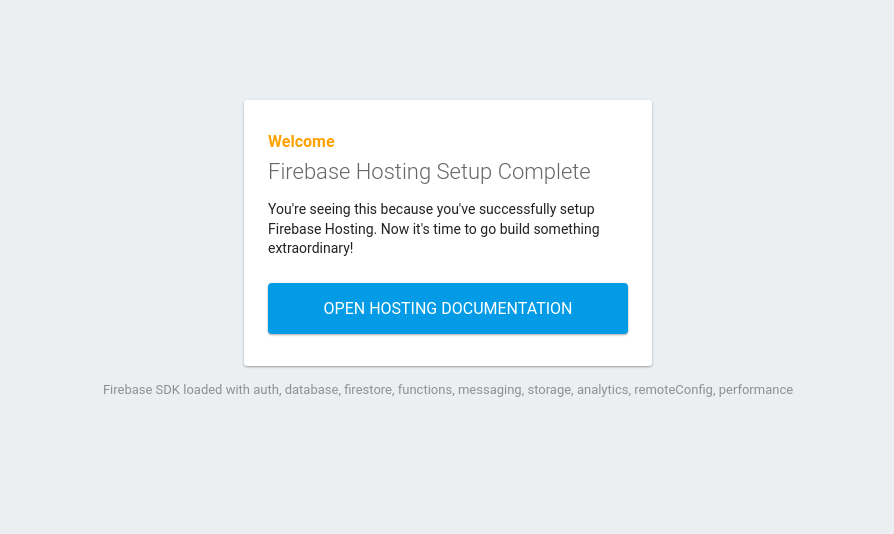
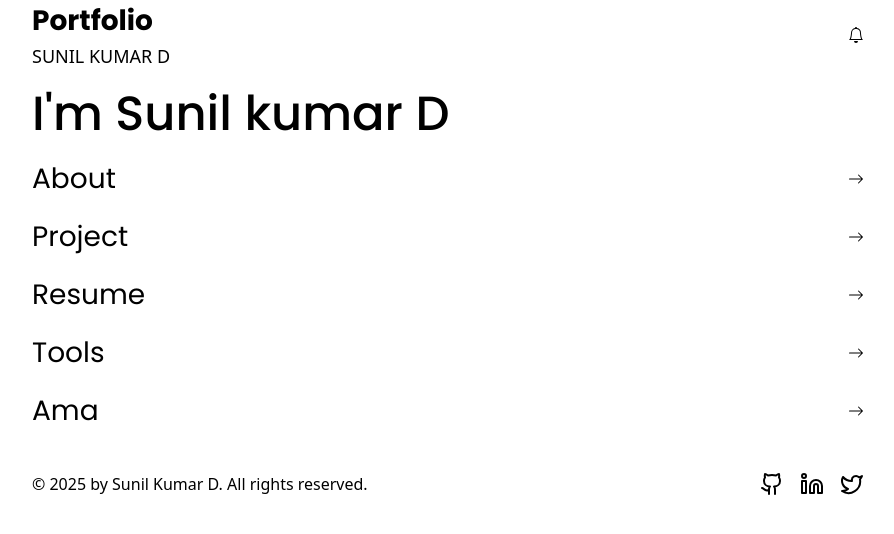
Before and after one commit to SunilKumar-1307/Portfolio, a website: page public/index.html in a window 1280 px wide. Shown: the whole page, without its empty margins (192-1086 px from the left). Drawn offline with nearby package versions, Linux system fonts and the light colour scheme; some packages are replaced by stand-ins of ours; files that its build step writes are made by us from their sources.

Commit message:
files are updated

```diff
--- a/public/index.html
+++ b/public/index.html
@@ -1,89 +1,49 @@
 <!DOCTYPE html>
-<html>
-  <head>
-    <meta charset="utf-8">
-    <meta name="viewport" content="width=device-width, initial-scale=1">
-    <title>Welcome to Firebase Hosting</title>
-
-    <!-- update the version number as needed -->
-    <script defer src="/__/firebase/12.0.0/firebase-app-compat.js"></script>
-    <!-- include only the Firebase features as you need -->
-    <script defer src="/__/firebase/12.0.0/firebase-auth-compat.js"></script>
-    <script defer src="/__/firebase/12.0.0/firebase-database-compat.js"></script>
-    <script defer src="/__/firebase/12.0.0/firebase-firestore-compat.js"></script>
-    <script defer src="/__/firebase/12.0.0/firebase-functions-compat.js"></script>
-    <script defer src="/__/firebase/12.0.0/firebase-messaging-compat.js"></script>
-    <script defer src="/__/firebase/12.0.0/firebase-storage-compat.js"></script>
-    <script defer src="/__/firebase/12.0.0/firebase-analytics-compat.js"></script>
-    <script defer src="/__/firebase/12.0.0/firebase-remote-config-compat.js"></script>
-    <script defer src="/__/firebase/12.0.0/firebase-performance-compat.js"></script>
-    <!--
-      initialize the SDK after all desired features are loaded, set useEmulator to false
-      to avoid connecting the SDK to running emulators.
-    -->
-    <script defer src="/__/firebase/init.js?useEmulator=true"></script>
-
-    <style media="screen">
-      body { background: #ECEFF1; color: rgba(0,0,0,0.87); font-family: Roboto, Helvetica, Arial, sans-serif; margin: 0; padding: 0; }
-      #message { background: white; max-width: 360px; margin: 100px auto 16px; padding: 32px 24px; border-radius: 3px; }
-      #message h2 { color: #ffa100; font-weight: bold; font-size: 16px; margin: 0 0 8px; }
-      #message h1 { font-size: 22px; font-weight: 300; color: rgba(0,0,0,0.6); margin: 0 0 16px;}
-      #message p { line-height: 140%; margin: 16px 0 24px; font-size: 14px; }
-      #message a { display: block; text-align: center; background: #039be5; text-transform: uppercase; text-decoration: none; color: white; padding: 16px; border-radius: 4px; }
-      #message, #message a { box-shadow: 0 1px 3px rgba(0,0,0,0.12), 0 1px 2px rgba(0,0,0,0.24); }
-      #load { color: rgba(0,0,0,0.4); text-align: center; font-size: 13px; }
-      @media (max-width: 600px) {
-        body, #message { margin-top: 0; background: white; box-shadow: none; }
-        body { border-top: 16px solid #ffa100; }
-      }
-    </style>
-  </head>
-  <body>
-    <div id="message">
-      <h2>Welcome</h2>
-      <h1>Firebase Hosting Setup Complete</h1>
-      <p>You're seeing this because you've successfully setup Firebase Hosting. Now it's time to go build something extraordinary!</p>
-      <a target="_blank" href="https://firebase.google.com/docs/hosting/">Open Hosting Documentation</a>
+<html lang="en">
+<head>
+    <meta charset="UTF-8">
+    <meta name="viewport" content="width=device-width, initial-scale=1.0">
+    <title>Portfolio</title>
+    <script src="https://cdn.tailwindcss.com"></script>
+    <link rel="stylesheet" href="./style.css">
+</head>
+<body>
+    <div class="2xl:container mx-auto">
+        <div class="w-[90%] lg:w-[65%] mx-auto">
+            <div class="flex justify-between items-center">
+                <div>
+                    <h1 class="text-[28px] font-bold font-[Poppins]">Portfolio</h1>
+                    <h2 class="font-medium text-lg">SUNIL KUMAR D</h2>
+                </div>
+                <div>
+                    <svg xmlns="http://www.w3.org/2000/svg" width="16" height="16" fill="currentColor" class="bi bi-bell" viewBox="0 0 16 16">
+  <path d="M8 16a2 2 0 0 0 2-2H6a2 2 0 0 0 2 2M8 1.918l-.797.161A4 4 0 0 0 4 6c0 .628-.134 2.197-.459 3.742-.16.767-.376 1.566-.663 2.258h10.244c-.287-.692-.502-1.49-.663-2.258C12.134 8.197 12 6.628 12 6a4 4 0 0 0-3.203-3.92zM14.22 12c.223.447.481.801.78 1H1c.299-.199.557-.553.78-1C2.68 10.2 3 6.88 3 6c0-2.42 1.72-4.44 4.005-4.901a1 1 0 1 1 1.99 0A5 5 0 0 1 13 6c0 .88.32 4.2 1.22 6"/>
+                    </svg>
+                </div>
+            </div>
+            <div class="py-2">
+                <h1 class="font-[Poppins] font-medium text-[48px]">I'm Sunil kumar D </h1>
+            </div>
+            <div>
+                <ul class="font-[Poppins] text-[28px] space-y-4">
+                    <li class="flex justify-between items-center hover:-rotate-1 transition-all"><a href="about.html" target="_blank">About</a><svg xmlns="http://www.w3.org/2000/svg" width="16" height="16" fill="currentColor" class="bi bi-arrow-right" viewBox="0 0 16 16"><path fill-rule="evenodd" d="M1 8a.5.5 0 0 1 .5-.5h11.793l-3.147-3.146a.5.5 0 0 1 .708-.708l4 4a.5.5 0 0 1 0 .708l-4 4a.5.5 0 0 1-.708-.708L13.293 8.5H1.5A.5.5 0 0 1 1 8"/></svg></li>
+                    <li class="flex justify-between items-center hover:-rotate-1 transition-all"><a href="projects.html" target="_blank">Project</a><svg xmlns="http://www.w3.org/2000/svg" width="16" height="16" fill="currentColor" class="bi bi-arrow-right" viewBox="0 0 16 16"><path fill-rule="evenodd" d="M1 8a.5.5 0 0 1 .5-.5h11.793l-3.147-3.146a.5.5 0 0 1 .708-.708l4 4a.5.5 0 0 1 0 .708l-4 4a.5.5 0 0 1-.708-.708L13.293 8.5H1.5A.5.5 0 0 1 1 8"/></svg></li>
+                    <li class="flex justify-between items-center hover:-rotate-1 transition-all"><a href="resume.html" target="_blank">Resume</a><svg xmlns="http://www.w3.org/2000/svg" width="16" height="16" fill="currentColor" class="bi bi-arrow-right" viewBox="0 0 16 16"><path fill-rule="evenodd" d="M1 8a.5.5 0 0 1 .5-.5h11.793l-3.147-3.146a.5.5 0 0 1 .708-.708l4 4a.5.5 0 0 1 0 .708l-4 4a.5.5 0 0 1-.708-.708L13.293 8.5H1.5A.5.5 0 0 1 1 8"/></svg></li>
+                    <li class="flex justify-between items-center hover:-rotate-1 transition-all"><a href="tools.html" target="_blank">Tools</a><svg xmlns="http://www.w3.org/2000/svg" width="16" height="16" fill="currentColor" class="bi bi-arrow-right" viewBox="0 0 16 16"><path fill-rule="evenodd" d="M1 8a.5.5 0 0 1 .5-.5h11.793l-3.147-3.146a.5.5 0 0 1 .708-.708l4 4a.5.5 0 0 1 0 .708l-4 4a.5.5 0 0 1-.708-.708L13.293 8.5H1.5A.5.5 0 0 1 1 8"/></svg></li>
+                    <li class="flex justify-between items-center hover:-rotate-1 transition-all"><a href="./ama.html" target="_blank">Ama</a><svg xmlns="http://www.w3.org/2000/svg" width="16" height="16" fill="currentColor" class="bi bi-arrow-right" viewBox="0 0 16 16"><path fill-rule="evenodd" d="M1 8a.5.5 0 0 1 .5-.5h11.793l-3.147-3.146a.5.5 0 0 1 .708-.708l4 4a.5.5 0 0 1 0 .708l-4 4a.5.5 0 0 1-.708-.708L13.293 8.5H1.5A.5.5 0 0 1 1 8"/></svg></li>
+                </ul>
+            </div>
+            <footer class="flex justify-between pt-10">
+                <div>
+                    <p>© 2025 by Sunil Kumar D. All rights reserved.</p>
+                </div>
+                <div class="flex gap-4">
+                    <svg xmlns="http://www.w3.org/2000/svg" width="24" height="24" viewBox="0 0 24 24" fill="none" stroke="currentColor" stroke-width="2" stroke-linecap="round" stroke-linejoin="round" class="lucide lucide-github-icon lucide-github"><path d="M15 22v-4a4.8 4.8 0 0 0-1-3.5c3 0 6-2 6-5.5.08-1.25-.27-2.48-1-3.5.28-1.15.28-2.35 0-3.5 0 0-1 0-3 1.5-2.64-.5-5.36-.5-8 0C6 2 5 2 5 2c-.3 1.15-.3 2.35 0 3.5A5.403 5.403 0 0 0 4 9c0 3.5 3 5.5 6 5.5-.39.49-.68 1.05-.85 1.65-.17.6-.22 1.23-.15 1.85v4"/><path d="M9 18c-4.51 2-5-2-7-2"/></svg>
+                    <svg xmlns="http://www.w3.org/2000/svg" width="24" height="24" viewBox="0 0 24 24" fill="none" stroke="currentColor" stroke-width="2" stroke-linecap="round" stroke-linejoin="round" class="lucide lucide-linkedin-icon lucide-linkedin"><path d="M16 8a6 6 0 0 1 6 6v7h-4v-7a2 2 0 0 0-2-2 2 2 0 0 0-2 2v7h-4v-7a6 6 0 0 1 6-6z"/><rect width="4" height="12" x="2" y="9"/><circle cx="4" cy="4" r="2"/></svg>
+                    <svg xmlns="http://www.w3.org/2000/svg" width="24" height="24" viewBox="0 0 24 24" fill="none" stroke="currentColor" stroke-width="2" stroke-linecap="round" stroke-linejoin="round" class="lucide lucide-twitter-icon lucide-twitter"><path d="M22 4s-.7 2.1-2 3.4c1.6 10-9.4 17.3-18 11.6 2.2.1 4.4-.6 6-2C3 15.5.5 9.6 3 5c2.2 2.6 5.6 4.1 9 4-.9-4.2 4-6.6 7-3.8 1.1 0 3-1.2 3-1.2z"/></svg>
+                </div>
+            </footer>
+        </div>
     </div>
-    <p id="load">Firebase SDK Loading&hellip;</p>
-
-    <script>
-      document.addEventListener('DOMContentLoaded', function() {
-        const loadEl = document.querySelector('#load');
-        // // 🔥🔥🔥🔥🔥🔥🔥🔥🔥🔥🔥🔥🔥🔥🔥🔥🔥🔥🔥🔥🔥🔥🔥🔥🔥🔥🔥🔥🔥🔥🔥
-        // // The Firebase SDK is initialized and available here!
-        //
-        // firebase.auth().onAuthStateChanged(user => { });
-        // firebase.database().ref('/path/to/ref').on('value', snapshot => { });
-        // firebase.firestore().doc('/foo/bar').get().then(() => { });
-        // firebase.functions().httpsCallable('yourFunction')().then(() => { });
-        // firebase.messaging().requestPermission().then(() => { });
-        // firebase.storage().ref('/path/to/ref').getDownloadURL().then(() => { });
-        // firebase.analytics(); // call to activate
-        // firebase.analytics().logEvent('tutorial_completed');
-        // firebase.performance(); // call to activate
-        //
-        // // 🔥🔥🔥🔥🔥🔥🔥🔥🔥🔥🔥🔥🔥🔥🔥🔥🔥🔥🔥🔥🔥🔥🔥🔥🔥🔥🔥🔥🔥🔥🔥
-
-        try {
-          let app = firebase.app();
-          let features = [
-            'auth',
-            'database',
-            'firestore',
-            'functions',
-            'messaging',
-            'storage',
-            'analytics',
-            'remoteConfig',
-            'performance',
-          ].filter(feature => typeof app[feature] === 'function');
-          loadEl.textContent = `Firebase SDK loaded with ${features.join(', ')}`;
-        } catch (e) {
-          console.error(e);
-          loadEl.textContent = 'Error loading the Firebase SDK, check the console.';
-        }
-      });
-    </script>
-  </body>
+</body>
 </html>
```
